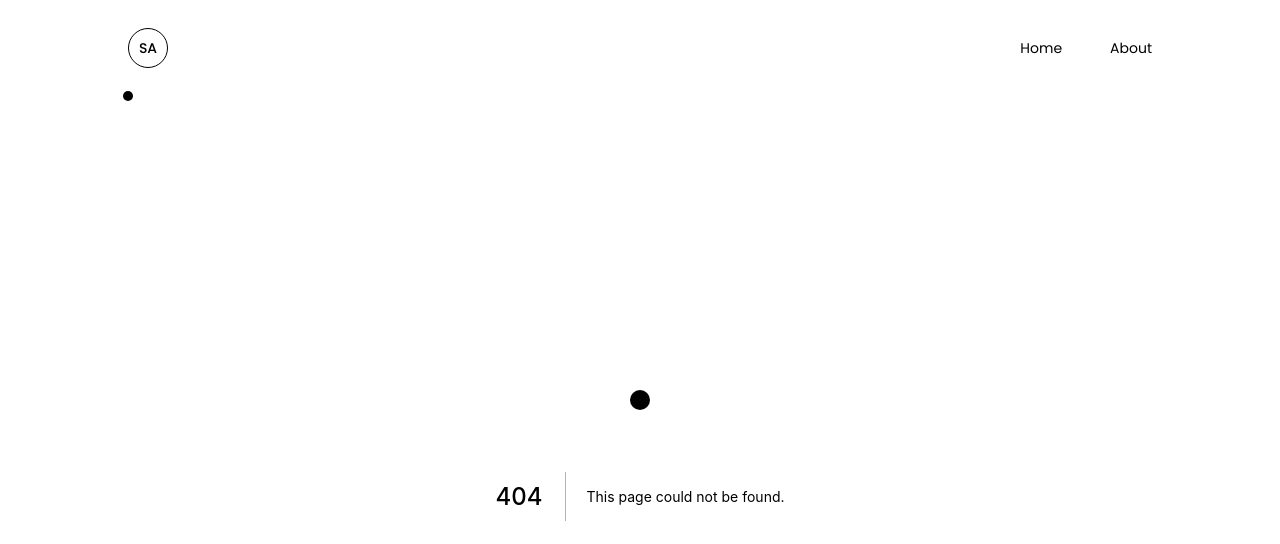
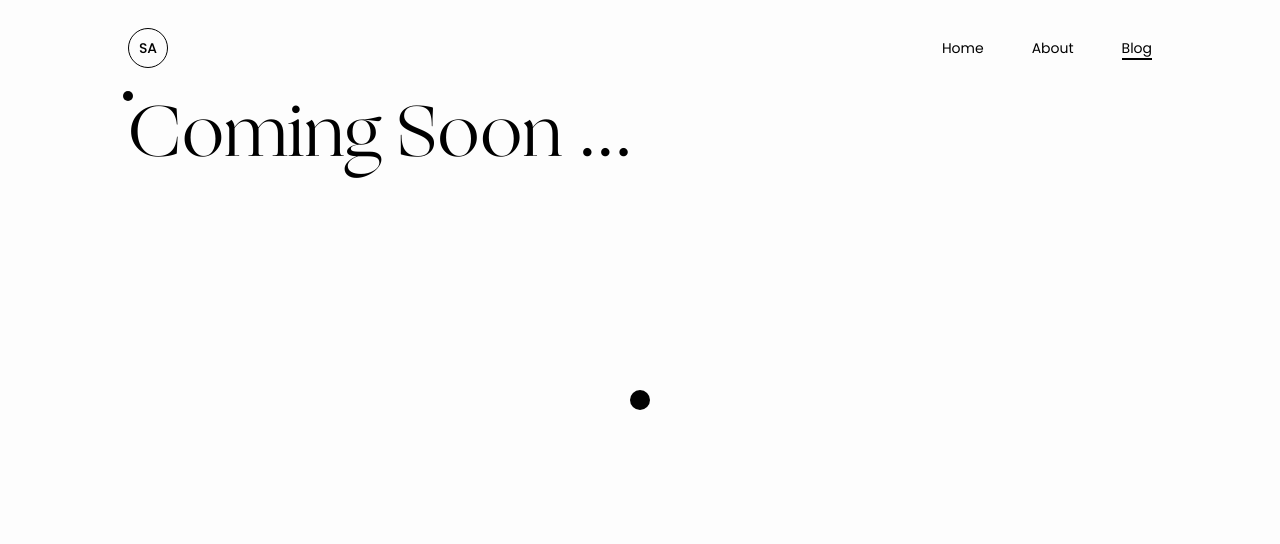
Before and after one commit to sabbir-dcy/portfolio, a Next.js app: page /blog in a window 1280 px wide. Before the commit this address had no page. Shown: the top 544 px of the page. Built offline with nearby package versions, Linux system fonts and the light colour scheme.

Commit message:
blog page

```diff
--- a/components/Navbar.jsx
+++ b/components/Navbar.jsx
@@ -14,6 +14,7 @@ const Navbar = () => {
       <div className='space-x-12'>
         <Link href={'/'} ><a className={`${pathname === '/' && ' border-b-2 border-black'} `}>Home</a></Link>
         <Link href={'/about'}><a className={`${pathname === '/about' && ' border-b-2 border-black'} `}>About</a></Link>
+        <Link href={'/blog'}><a className={`${pathname === '/blog' && ' border-b-2 border-black'} `}>Blog</a></Link>
       </div>
     </div>
   )
--- /dev/null
+++ b/pages/blog.jsx
@@ -0,0 +1,10 @@
+import React from 'react'
+
+const Blog = () => {
+  return (
+    <div><h2 className='text-7xl font-ogg'>
+      Coming Soon ...</h2></div>
+  )
+}
+
+export default Blog
```
